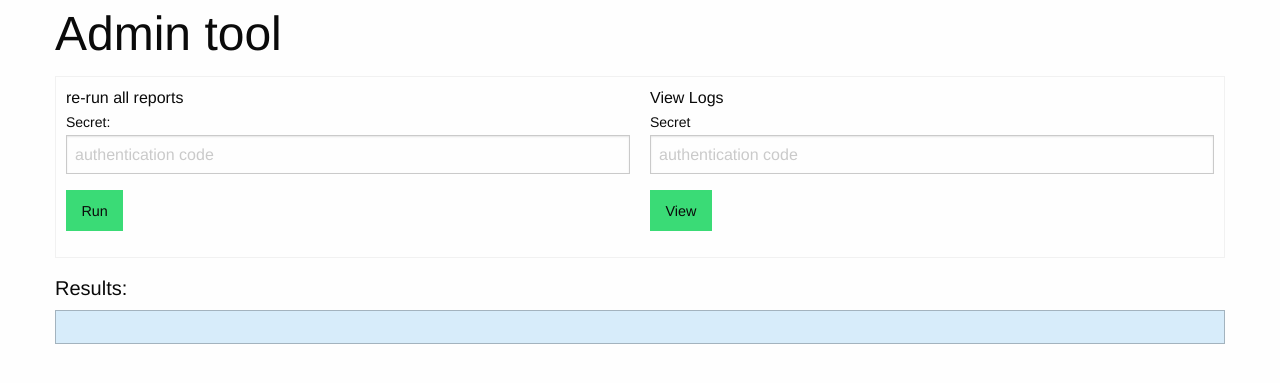
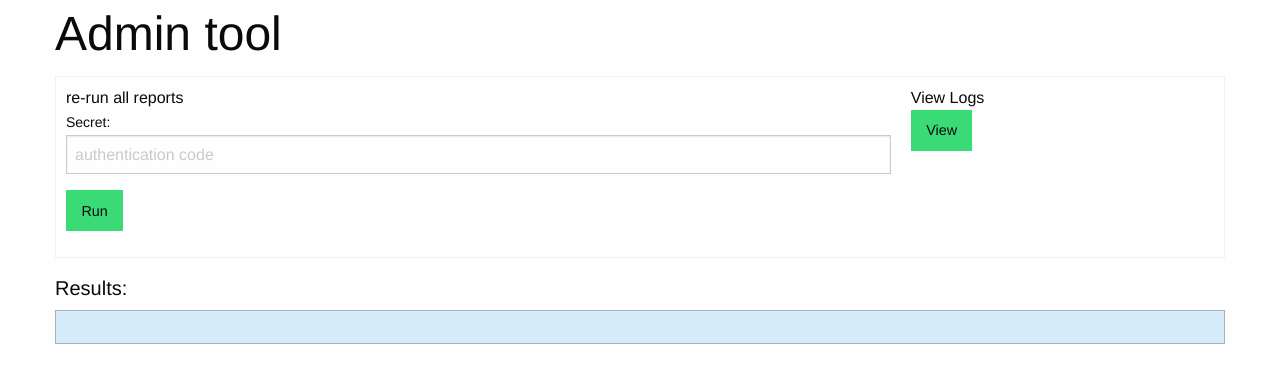
Before and after one commit to jleatham/flaskPandas, a Flask app: page /posadmin in a window 1280 px wide. Shown: the part 54-437 px from the top of the page. Run offline with Flask 2, Linux system fonts and the light colour scheme; parts of the project's set-up code (start-up, migrations or seed data) failed here and were passed over; some libraries are stand-ins or nearby versions.

Commit message:
removed form box

```diff
--- a/templates/posadmin.html
+++ b/templates/posadmin.html
@@ -74,8 +74,6 @@
                 <td valign="top">
                     <p>View Logs</p>
                     <form action="/posadmin" id="adminViewLogs">
-                        <label>Secret</label>
-                        <input name="secret" type="password" placeholder="authentication code" autocorrect="off" autocapitalize="none" />
                         <input class="success button" type="submit" value="View">
                     </form>
                 </td>
@@ -165,7 +163,7 @@
                         console.log("This is the adminViewLogs function");
                         $.ajax({
                             url: url,
-                            data: {'function':form_id ,'secret': secret},
+                            data: {'function':form_id},
                             type: 'POST',
                             timeout: 10000,
                             success: function(response){
```
